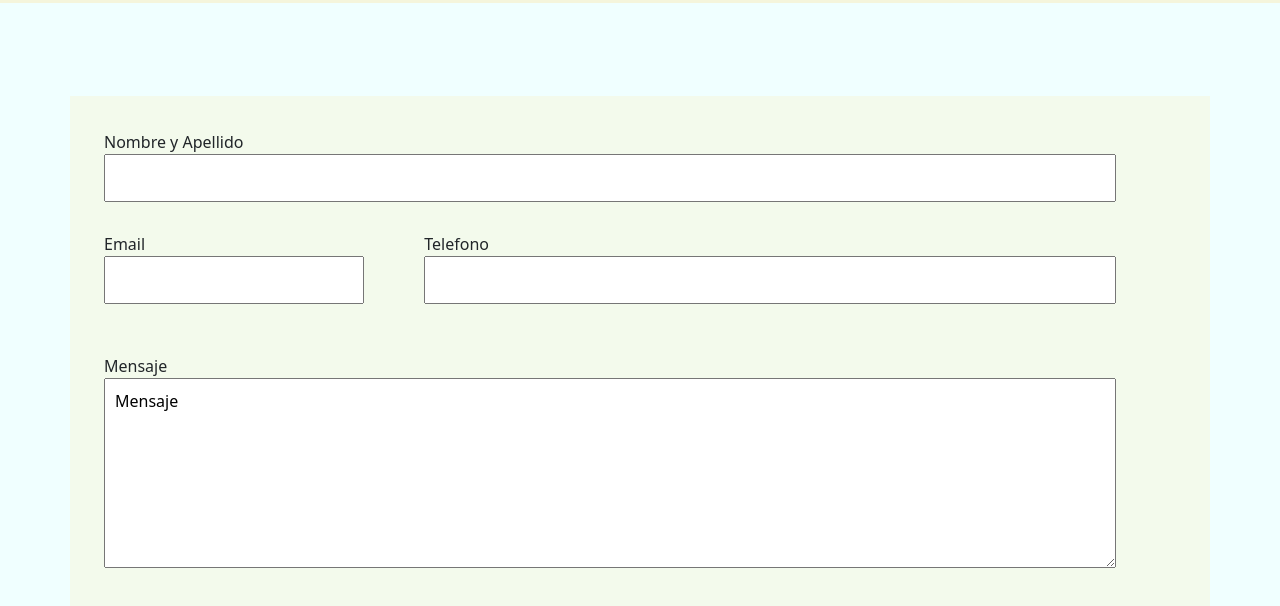
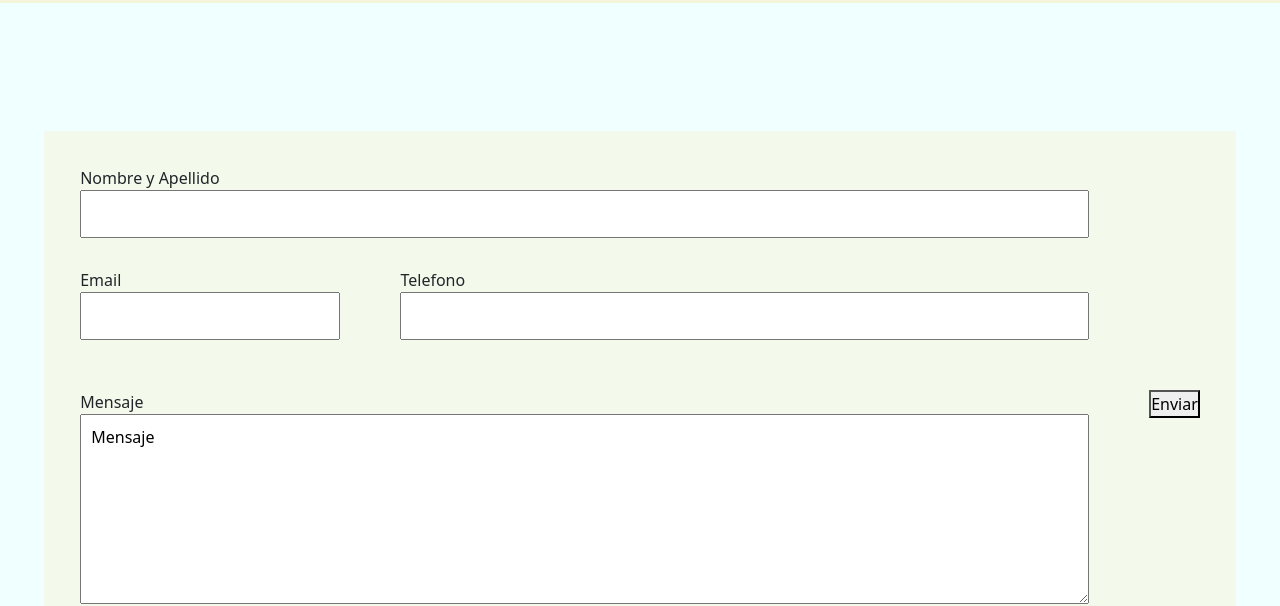
Before and after one commit to JulianMar098/PF-Julian-Martinez, a website: page pages/contacto.html in a window 1280 px wide. Shown: the part 211-817 px from the top of the page. Drawn offline with Linux system fonts and the light colour scheme.

Commit message:
arreglo de formulario 2

```diff
--- a/pages/contacto.html
+++ b/pages/contacto.html
@@ -48,7 +48,7 @@
                     <textarea name="mensaje" id="mensaje" cols="110" rows="7">Mensaje</textarea>
                 </div>
                 <div class="enviar">
-                    <input type="submit" name="enviar" id="enviar">
+                    <button type="submit">Enviar</button>
                 </div>
             </div>
         </form>
--- a/scss/views/_contacto.scss
+++ b/scss/views/_contacto.scss
@@ -33,14 +33,6 @@
         .mensaje input {
             display: none;
         }
-        .enviar{
-            border-radius: 4% 4% 4% 4%;
-            padding: 1%;
-            font-size: large;
-            text-align: center;
-            width: 100%;
-            grid-column: 1 / span 2;
-        }
         input[type="text"], input[type="email"], input[type="number"], textarea {
             width: calc(100% - 40px);
             padding: 10px;
```
Also changed, not shown: css/main.css, 1 other file.
